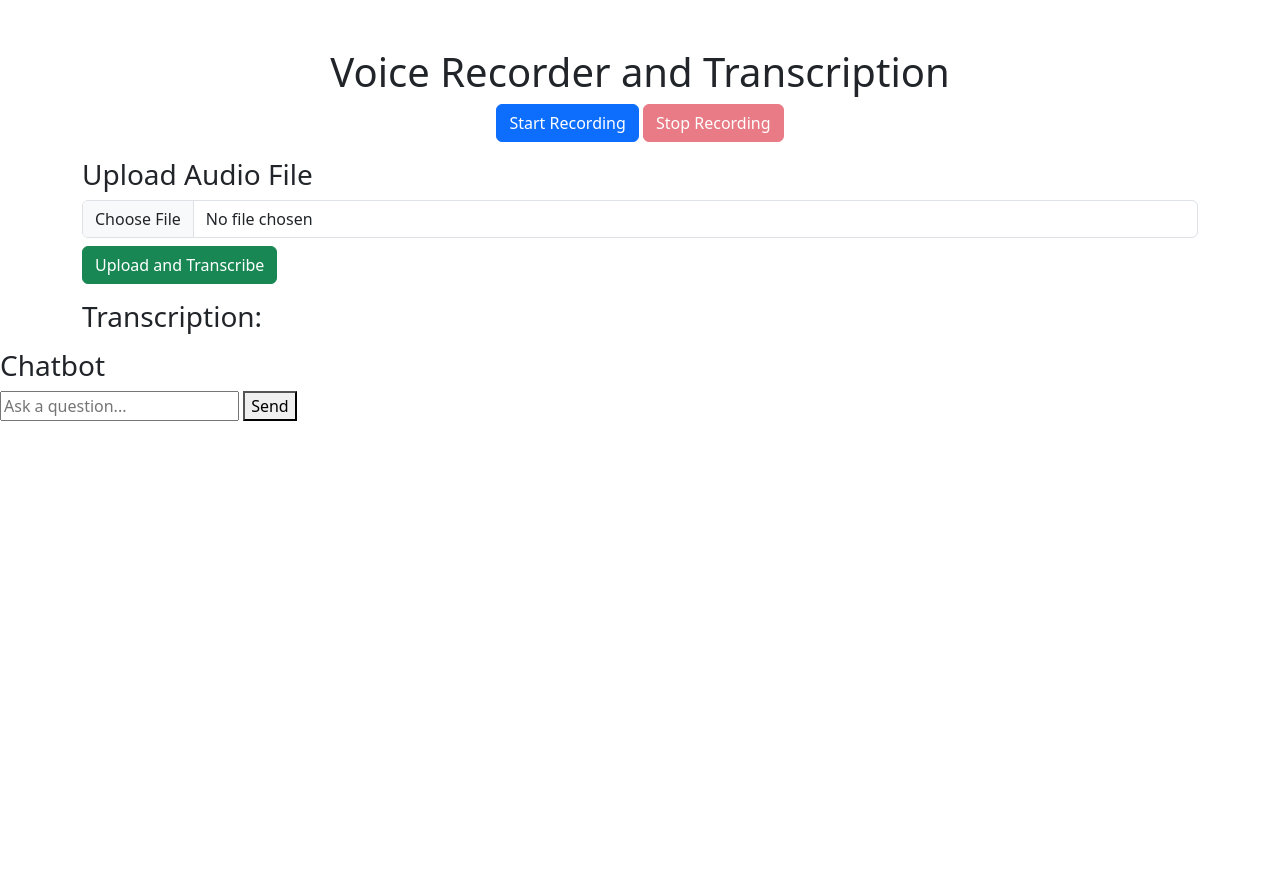
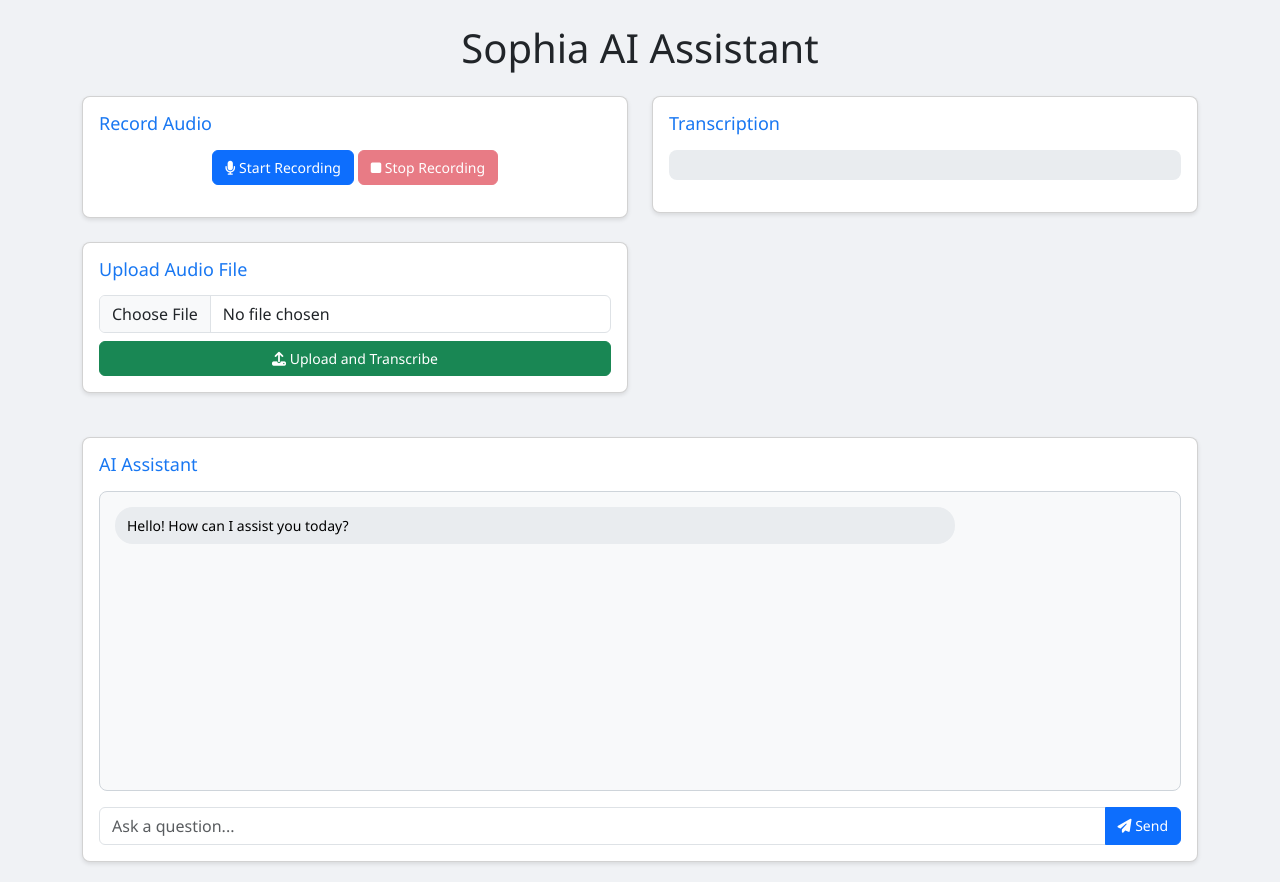
Before and after one commit to tahamokfi/sophia, a Flask app: page / in a window 1280 px wide. Before the commit the page ends 421 px from the top, so only its background shows below. Run offline with Flask 3, Linux system fonts and the light colour scheme.

Commit message:
change the css and UI

```diff
--- a/static/Script.js
+++ b/static/Script.js
@@ -110,22 +110,40 @@ uploadBtn.addEventListener('click', async () => {
     }
 });
 
-// Chatbot functionality
+// AI Assistant functionality
 const sendBtn = document.getElementById('sendBtn');
 const userInput = document.getElementById('userInput');
 const messages = document.getElementById('messages');
 
+// Function to add a message to the chat
+function addMessage(content, isUser = false) {
+    const messageDiv = document.createElement('div');
+    messageDiv.classList.add('message');
+    messageDiv.classList.add(isUser ? 'user-message' : 'bot-message');
+    messageDiv.textContent = content;
+    messages.appendChild(messageDiv);
+    messages.scrollTop = messages.scrollHeight;
+}
+
 // Function to handle sending messages
 sendBtn.addEventListener('click', () => {
-    const question = userInput.value;
+    const question = userInput.value.trim();
     if (question) {
-        // Display user question
-        messages.innerHTML += `<div>User: ${question}</div>`;
+        addMessage(question, true);
         userInput.value = '';
 
         // Simulate a response (replace this with actual RAG logic)
-        const response = getResponse(question);
-        messages.innerHTML += `<div>Bot: ${response}</div>`;
+        setTimeout(() => {
+            const response = getResponse(question);
+            addMessage(response);
+        }, 1000);
+    }
+});
+
+// Allow sending messages with Enter key
+userInput.addEventListener('keypress', (e) => {
+    if (e.key === 'Enter') {
+        sendBtn.click();
     }
 });
 
@@ -134,3 +152,11 @@ function getResponse(question) {
     // Here you would implement your RAG logic to generate a response based on the transcript
     return "This is a simulated response based on your question: " + question;
 }
+
+// Add an initial bot message
+addMessage("Hello! How can I assist you today?");
+
+// Remove the following lines as they are no longer needed:
+// - minimizeBtn event listener
+// - window resize event listener
+// - Initial body padding adjustment
--- /dev/null
+++ b/static/styles.css
@@ -0,0 +1,58 @@
+body {
+    font-family: 'Segoe UI', Tahoma, Geneva, Verdana, sans-serif;
+    font-size: 14px;
+    background-color: #f0f2f5;
+}
+
+.card {
+    border-radius: 8px;
+    box-shadow: 0 2px 4px rgba(0, 0, 0, 0.1);
+    margin-bottom: 20px;
+}
+
+.card-title {
+    color: #1877f2;
+    font-size: 18px;
+    margin-bottom: 15px;
+}
+
+.transcription-text {
+    background-color: #e9ecef;
+    border-radius: 8px;
+    padding: 15px;
+    max-height: 300px;
+    overflow-y: auto;
+}
+
+.messages {
+    height: 300px;
+    overflow-y: auto;
+    border: 1px solid #ced4da;
+    border-radius: 8px;
+    padding: 15px;
+    background-color: #f8f9fa;
+}
+
+.message {
+    max-width: 80%;
+    padding: 8px 12px;
+    margin-bottom: 10px;
+    border-radius: 18px;
+}
+
+.user-message {
+    align-self: flex-end;
+    background-color: #1877f2;
+    color: #ffffff;
+    margin-left: auto;
+}
+
+.bot-message {
+    align-self: flex-start;
+    background-color: #e9ecef;
+    color: #000000;
+}
+
+.btn {
+    font-size: 14px;
+}
--- a/templates/index.html
+++ b/templates/index.html
@@ -3,38 +3,58 @@
 <head>
     <meta charset="UTF-8">
     <meta name="viewport" content="width=device-width, initial-scale=1.0">
-    <title>Voice Recorder and Transcription</title>
+    <title>Sophia AI Assistant</title>
     <link href="https://cdn.jsdelivr.net/npm/bootstrap@5.3.0/dist/css/bootstrap.min.css" rel="stylesheet">
+    <link rel="stylesheet" href="https://cdnjs.cloudflare.com/ajax/libs/font-awesome/6.4.0/css/all.min.css">
     <link rel="stylesheet" href="{{ url_for('static', filename='styles.css') }}">
 </head>
 <body>
-    <div class="container mt-5">
-        <h1 class="text-center">Voice Recorder and Transcription</h1>
+    <div class="container mt-4">
+        <h1 class="text-center mb-4">Sophia AI Assistant</h1>
+        <div class="row">
+            <div class="col-md-6">
+                <div class="card mb-4">
+                    <div class="card-body">
+                        <h4 class="card-title">Record Audio</h4>
                         <div class="text-center">
-            <button id="recordBtn" class="btn btn-primary">Start Recording</button>
-            <button id="stopBtn" class="btn btn-danger" disabled>Stop Recording</button>
+                            <button id="recordBtn" class="btn btn-primary"><i class="fas fa-microphone"></i> Start Recording</button>
+                            <button id="stopBtn" class="btn btn-danger" disabled><i class="fas fa-stop"></i> Stop Recording</button>
                         </div>
                         <div class="mt-3 text-center">
                             <audio id="audioPlayback" controls style="display:none;"></audio>
                         </div>
-        <div class="mt-3">
-            <h3>Upload Audio File</h3>
-            <input type="file" id="fileInput" accept="audio/*" class="form-control">
-            <button id="uploadBtn" class="btn btn-success mt-2">Upload and Transcribe</button>
                     </div>
-        <div class="mt-3">
-            <h3>Transcription:</h3>
-            <p id="transcript"></p>
+                </div>
+                <div class="card">
+                    <div class="card-body">
+                        <h4 class="card-title">Upload Audio File</h4>
+                        <input type="file" id="fileInput" accept="audio/*" class="form-control mb-2">
+                        <button id="uploadBtn" class="btn btn-success w-100"><i class="fas fa-upload"></i> Upload and Transcribe</button>
+                    </div>
+                </div>
+            </div>
+            <div class="col-md-6">
+                <div class="card">
+                    <div class="card-body">
+                        <h4 class="card-title">Transcription</h4>
+                        <p id="transcript" class="transcription-text"></p>
+                    </div>
+                </div>
             </div>
         </div>
 
-    <div id="chatbot" class="chatbot-container">
-        <h3 class="chatbot-title">Chatbot</h3>
-        <div id="chatbox" class="chatbox">
-            <div id="messages" class="messages"></div>
-            <div class="input-container">
-                <input type="text" id="userInput" class="user-input" placeholder="Ask a question..." />
-                <button id="sendBtn" class="send-btn">Send</button>
+        <div class="row mt-4">
+            <div class="col-12">
+                <div class="card">
+                    <div class="card-body">
+                        <h4 class="card-title">AI Assistant</h4>
+                        <div id="messages" class="messages mb-3"></div>
+                        <div class="input-group">
+                            <input type="text" id="userInput" class="form-control" placeholder="Ask a question...">
+                            <button id="sendBtn" class="btn btn-primary"><i class="fas fa-paper-plane"></i> Send</button>
+                        </div>
+                    </div>
+                </div>
             </div>
         </div>
     </div>
```
Lines whose indentation alone changed are shown as unchanged.
